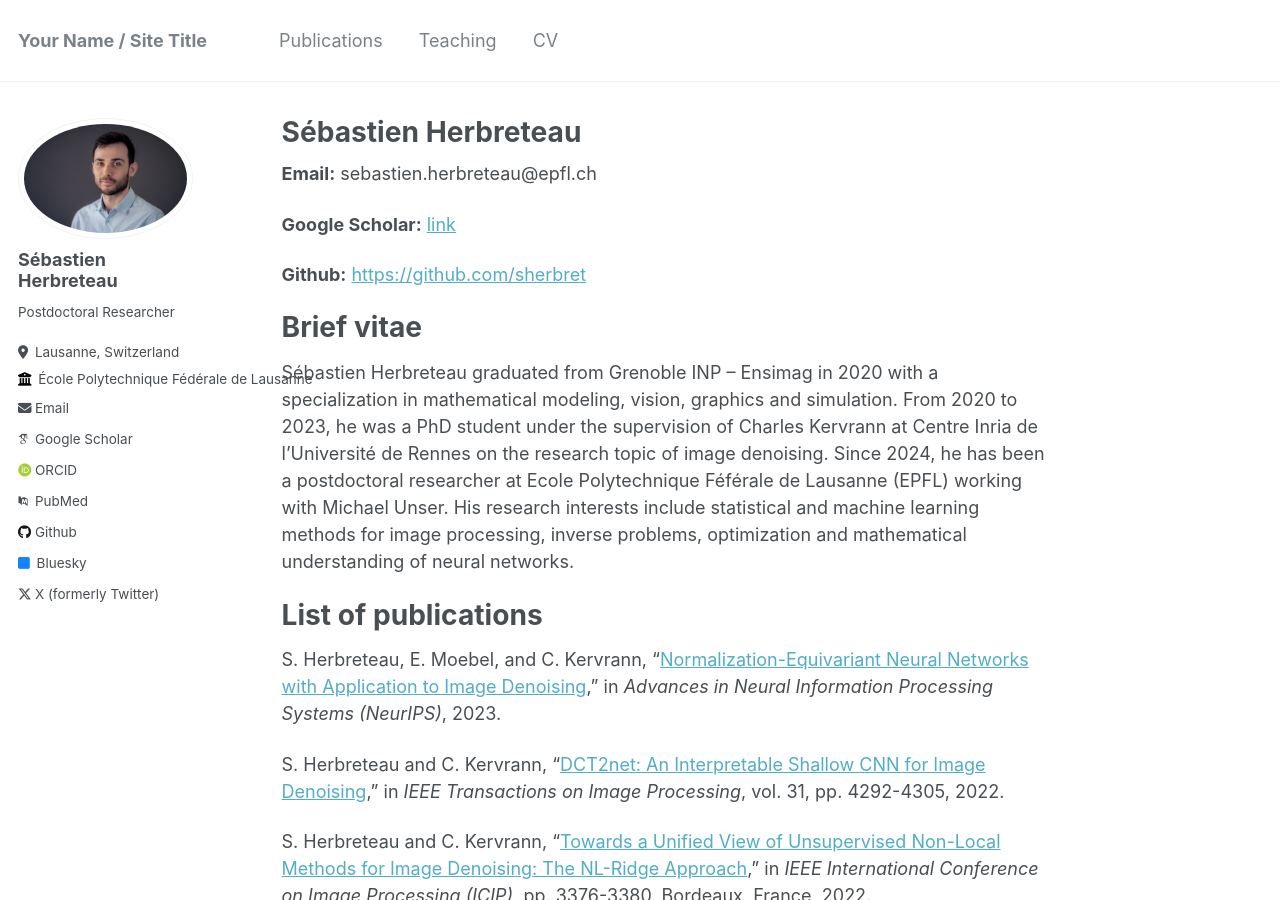
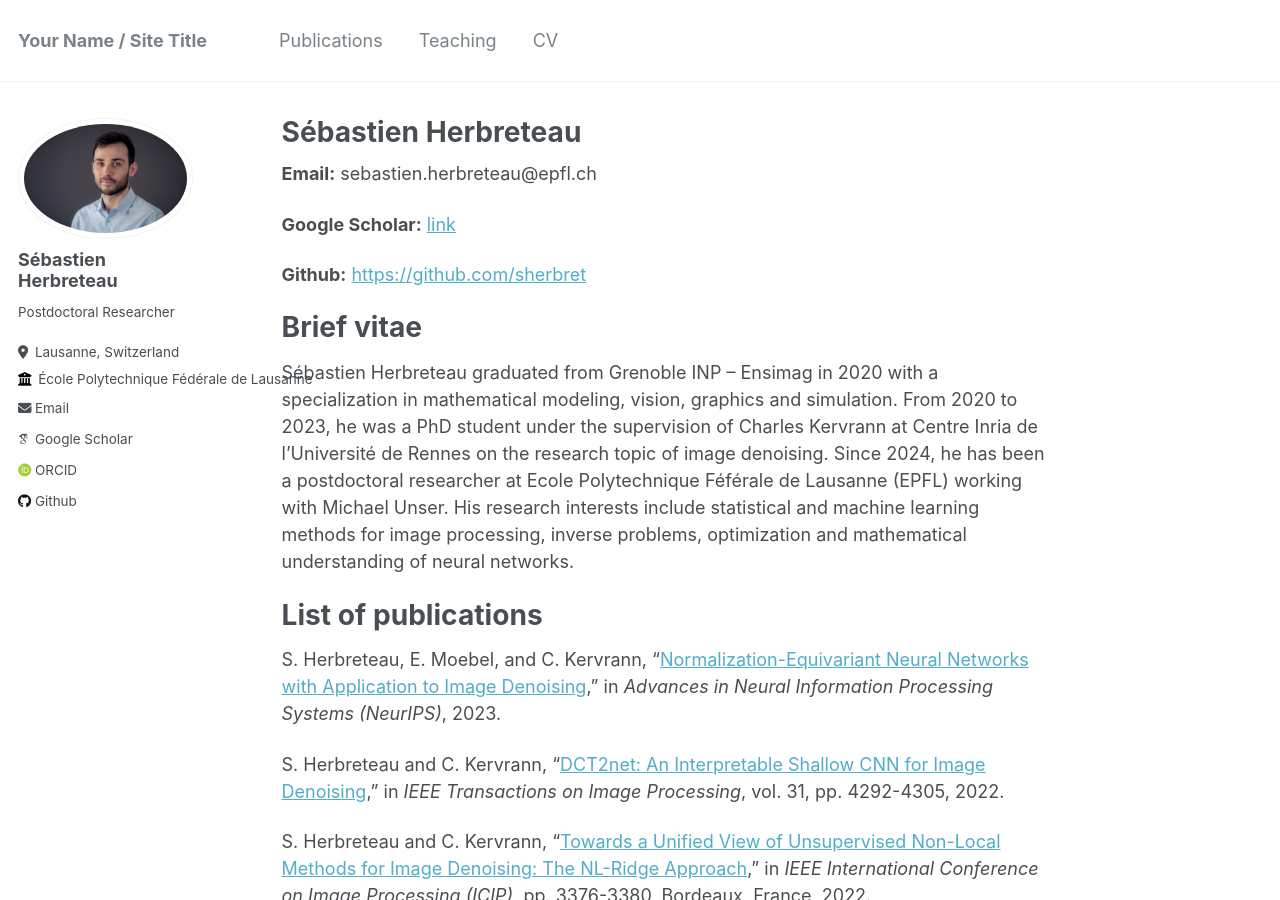
Before and after one commit to sherbret/sherbret.github.io, a Jekyll site: the page built from _pages/about.md, in a window 1280 px wide and 900 px high. Built offline with Jekyll 4.4.1, drawn with Linux system fonts in a browser that asks for light colours; some web fonts are replaced; some of the changed lines change nothing that is shown.

Commit message:
Update _config.yml

```diff
--- a/_config.yml
+++ b/_config.yml
@@ -23,54 +23,18 @@
   # Biographic information
   avatar           : "Inria-0412-327.jpg"
   name             : "Sébastien Herbreteau"
-  pronouns         : # example: "she/her"
   bio              : "Postdoctoral Researcher"
   location         : "Lausanne, Switzerland"
   employer         : "École Polytechnique Fédérale de Lausanne"
-  uri              : # URL
   email            : "sebastien.herbreteau@epfl.ch"
 
   # Academic websites
-  arxiv            : # URL - Update with the correct link to your profile
-  googlescholar    : "https://scholar.google.com/citations?user=PS_CX0AAAAAJ"
-  impactstory      : # URL
-  orcid            : "http://orcid.org/yourorcidurl"
-  pubmed           : "https://www.ncbi.nlm.nih.gov/pubmed/?term=john+snow"
-  researchgate     : # URL
+  googlescholar    : "https://scholar.google.com/citations?user=49pGY58AAAAJ&hl=fr&oi=ao"
+  orcid            : "https://orcid.org/0000-0002-8322-3474"
 
   # Repositories and software development
-  bitbucket        : # Username - Update with your username on the site
-  codepen          : # Username
-  dribbble         : # Username
-  github           : "academicpages"
-  kaggle           : # Username
-  stackoverflow    : # User number or user number and name (i.e., use "1" or "1/jeff-atwood")
+  github           : "https://github.com/sherbret"
 
-  # Social media
-  bluesky          : "bsky.app" # Replace this with you Bluesky username
-  facebook         : # Username
-  flickr           : # Username
-  foursquare       : # Username
-  goodreads        : # Username
-  google_plus      : # Username
-  keybase          : # Username
-  instagram        : # Username
-  lastfm           : # Username
-  linkedin         : # Username
-  mastodon         : # URL
-  medium           : # URL
-  pinterest        : # Username
-  soundcloud       : # Username
-  steam            : # Username
-  telegram         : # URL
-  tumblr           : # Username
-  twitter          : "UniofOxford"  # Replace this with your X / Twitter handle
-  vine             : # Username
-  weibo            : # Username
-  wikipedia        : # Username
-  xing             : # Username
-  youtube          : # Username
-  zhihu            : # URL
 
 
 # Site Settings
```
